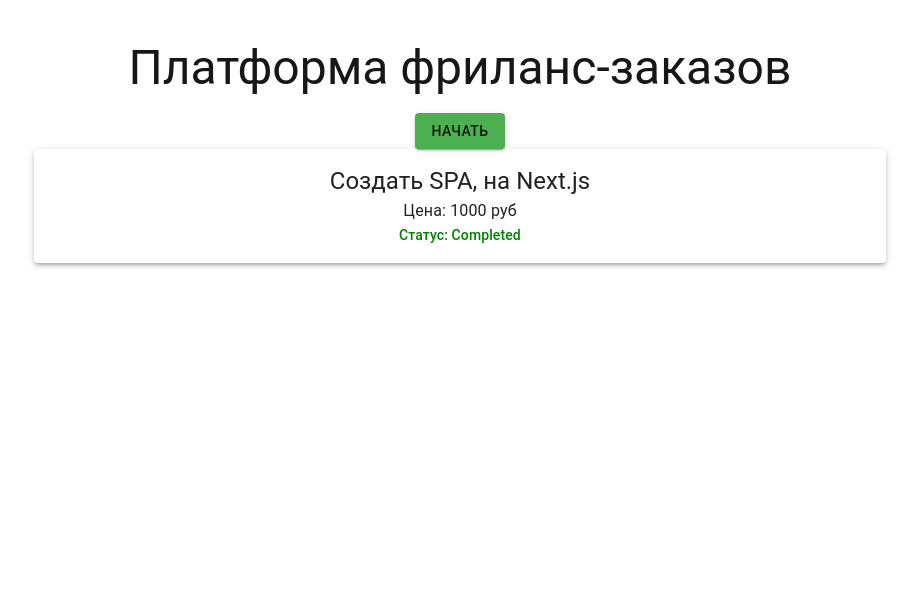
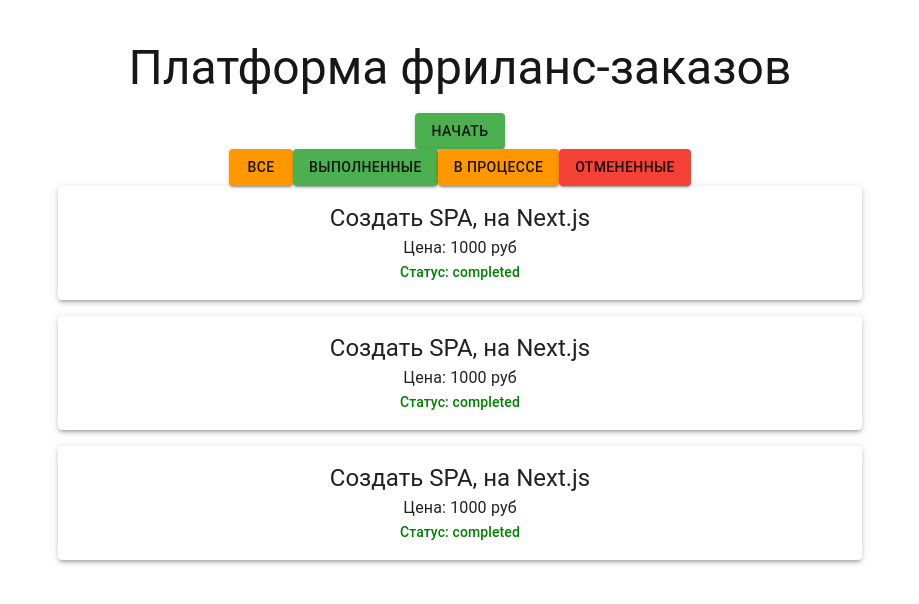
Before and after one commit to SeregaNag/freelance-platform, a Next.js app: page / in a window 1280 px wide. Shown: the top 604 px of the page, without its empty margins (180-1099 px from the left). Built offline with nearby package versions, Linux system fonts and the light colour scheme.

Commit message:
Add OrderList and OrderFilter components; integrate Redux Toolkit and update OrderCard status handling

```diff
--- a/package.json
+++ b/package.json
@@ -12,6 +12,7 @@
     "@emotion/react": "^11.14.0",
     "@emotion/styled": "^11.14.0",
     "@mui/material": "^6.4.7",
+    "@reduxjs/toolkit": "^2.6.1",
     "next": "15.2.1",
     "react": "^19.0.0",
     "react-dom": "^19.0.0"
--- a/src/app/page.tsx
+++ b/src/app/page.tsx
@@ -1,7 +1,7 @@
 "use client";
 
 import { Button, Container, Typography } from "@mui/material";
-import OrderCard from "@/components/OrderCard";
+import OrderList from "@/components/OrderList";
 
 export default function Home() {
   return (
@@ -12,7 +12,8 @@ export default function Home() {
       <Button variant="contained" color="primary">
         Начать
       </Button>
-      <OrderCard />
+
+      <OrderList />
     </Container>
   );
 }
--- a/src/components/OrderCard.tsx
+++ b/src/components/OrderCard.tsx
@@ -1,16 +1,17 @@
-import { Paper,Typography, Container } from "@mui/material"
+import { Paper,Typography } from "@mui/material"
 import { useEffect, useState } from "react";
+import { OrderStatus, OrderCardProps } from "@/types/order";
 
 export default function OrderCard() {
-    const [status, setStatus] = useState("Completed");
+    const [status, setStatus] = useState<OrderStatus>("completed");
     const [statusColor, setStatusColor] = useState("black");
 
     useEffect(() => {
-        if (status === "Completed") {
+        if (status === "completed") {
             setStatusColor("green");
-        } else if (status === "Pending") {
+        } else if (status === "pending") {
             setStatusColor("yellow");
-        } else if (status === "Canceled") {
+        } else if (status === "cancelled") {
             setStatusColor("grey");
         }
     }, []);
--- /dev/null
+++ b/src/components/OrderFilter.tsx
@@ -0,0 +1,12 @@
+import { Button, Container } from "@mui/material"
+
+export default function OrderFilter() {
+    return (
+        <Container>
+            <Button variant="contained" color="secondary">Все</Button>
+            <Button variant="contained" sx={{ bgcolor: 'customStatus.completed' }}>Выполненные</Button>
+            <Button variant="contained" sx={{ bgcolor: 'customStatus.pending' }}>В процессе</Button>
+            <Button variant="contained" sx={{ bgcolor: 'customStatus.canceled' }}>Отмененные</Button>
+        </Container>
+    )
+}
--- /dev/null
+++ b/src/components/OrderList.tsx
@@ -0,0 +1,14 @@
+import { Container } from "@mui/material"
+import OrderCard from "./OrderCard"
+import OrderFilter from "./OrderFilter"
+
+export default function OrderList() {
+    return (
+        <Container>
+            <OrderFilter />
+            <OrderCard />
+            <OrderCard />
+            <OrderCard />
+        </Container>
+    )
+}
--- a/src/theme/theme.ts
+++ b/src/theme/theme.ts
@@ -1,4 +1,21 @@
-import { createTheme } from "@mui/material";
+import { createTheme, PaletteOptions } from "@mui/material";
+
+declare module '@mui/material/styles' {
+  interface Palette {
+    customStatus: {
+      completed: string;
+      pending: string;
+      canceled: string;
+    };
+  }
+  interface PaletteOptions {
+    customStatus?: {
+      completed?: string;
+      pending?: string;
+      canceled?: string;
+    };
+  }
+}
 
 export const theme = createTheme({
   palette: {
@@ -8,5 +25,10 @@ export const theme = createTheme({
     secondary: {
       main: "#FF9800",
     },
+    customStatus: {
+      completed: "#4CAF50",
+      pending: "#FF9800",
+      canceled: "#F44336",
+    }
   },
 });
--- /dev/null
+++ b/src/types/order.ts
@@ -0,0 +1,5 @@
+export type OrderStatus = "pending" | "completed" | "cancelled";
+
+export interface OrderCardProps {
+    status: OrderStatus;
+  }
```
Also changed, not shown: 1 other file (tests, documents, lock files or other folders).
